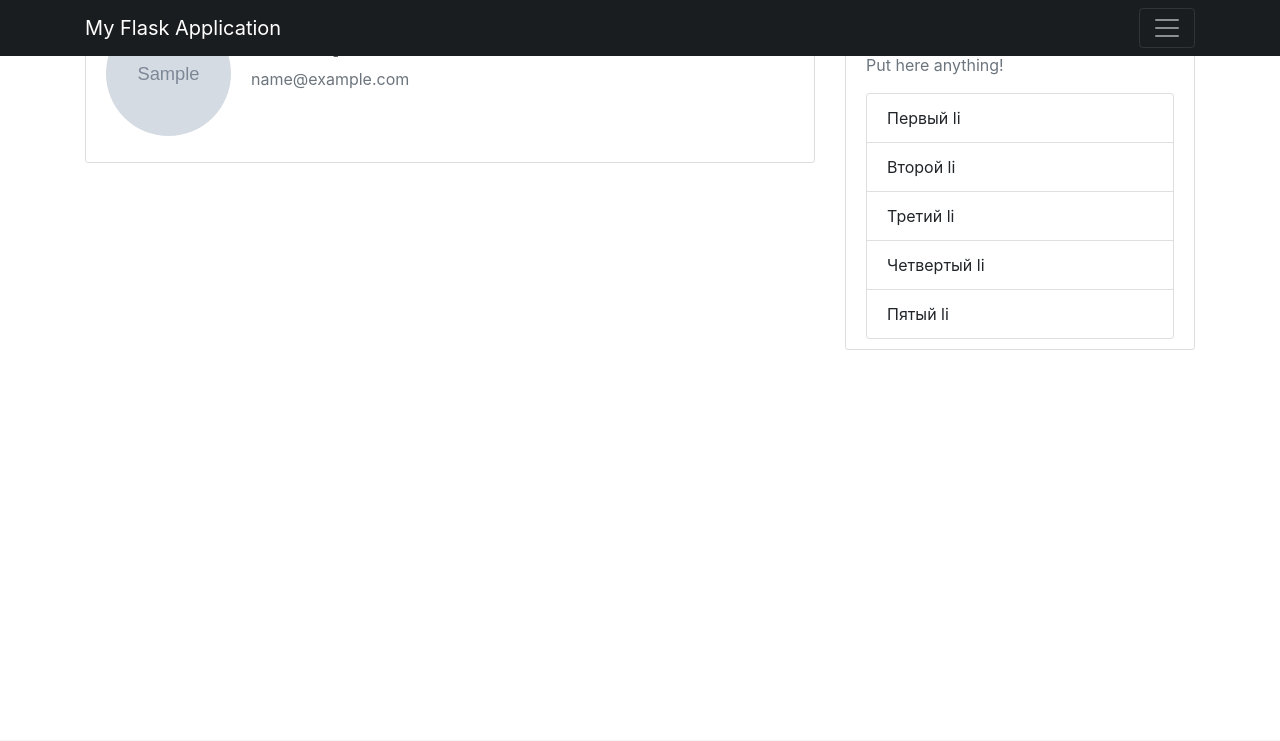
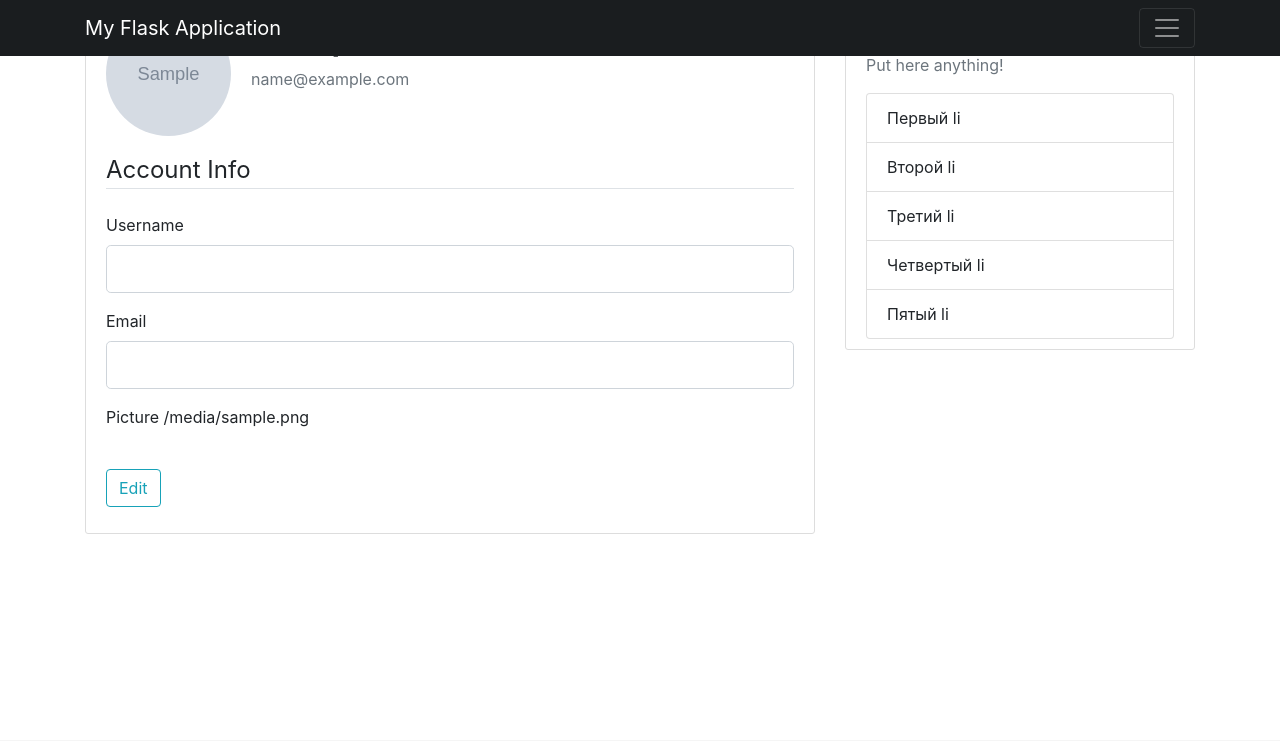
Before and after one commit to vano2149/flask_app, a Flask app: template app/templates/account.html in a window 1280 px wide. Shown: the top 741 px of the page. Run offline with Flask 2, Linux system fonts and the light colour scheme; a user stored in the database is signed in; tables that the repository leaves empty hold one stand-in row (values such as "Sample post"); the template is opened without the code that fills it: most values are stand-ins (such as "Sample title", 1, 10 or a date in 2020); grey boxes marked "Sample" are stand-in pictures; form fields are guessed from the names that the template uses; some libraries are stand-ins or nearby versions.

Commit message:
Fix bug in routs folder and create an account.html file!

```diff
--- a/app/models/user.py
+++ b/app/models/user.py
@@ -9,7 +9,7 @@ from flask_login import UserMixin
 from app import login
 
 
-class User(db.Model):
+class User(UserMixin, db.Model):
     """
     Модель пользователя
     согласно схеме содержать 4 атрибуда:
--- a/app/templates/account.html
+++ b/app/templates/account.html
@@ -10,5 +10,58 @@
             </div>
         </div>
         <!--Here will be Edit Account Form!!!-->
+        <form method="POST" action="" enctype="mulipath/form-data">
+            {{ form.hidden_tag() }}
+            <fieldset class="form-group">
+                <legend class="border-bottom mb-4">Account Info</legend>
+                <!--Username-->
+                <div class="form-group">
+                    {{ form.username.label(class="form-control-label") }}
+
+                    {% if form.username.errors %}
+                        {{ form.username.label(class="form-control form-control-lg is-invalid") }}
+                        <div class="invalid-feedback">
+                            {% for error in form.username.errors %}
+                                <span>{{ error }}</span>
+                            {% endfor %}
+                        </div>
+                    {% else %}
+                        {{ form.username(class="form-control form-control-lg")}}
+                    {% endif %}
+                </div>
+                <!--Ended Username-->
+                <!--Starned Email Form-->
+                <div class="form-group">
+                    {{ form.email.label(class="form-control-label") }}
+
+                    {% if form.email.errors %}
+                        {{ from.email(class="form-control form-control-lg is-invalid") }}
+                        <div class="invalid-feedback">
+                            {% for error in form.email.errors %}
+                                <span>{{ error }}</span>
+                            {% endfor %}
+                        </div>
+                    {% else %}
+                        {{ form.email(class="form-control form-control-lg") }}
+                    {% endif %}
+                </div>
+                <!--Ended Email Form-->
+                <!--Start Picture Form-->
+                <div class="form-group">
+                    {{ form.picture.label(class="form-control-label") }}
+                    {{ from.picture(class="form-control-file") }}
+                    {% if form.picture.errors %}
+                        {% for error in form.picture.errors %}
+                            <span class="text-danger">{{ error }}</span><br>
+                        {% endfor %}
+                    {% endif %}
+                </div>
+                <!--Ended Picture Form-->
+            </fieldset>
+                <div class="form-group">
+                    <button type="submit" class="btn btn-outline-info">Edit</button>
+                </div>
+        </form>
+        <!--Ended account form-->
     </div>
 {% endblock %}
```
Also changed, not shown: app/routes/user.py (+4 -4 lines), app/app.db.
